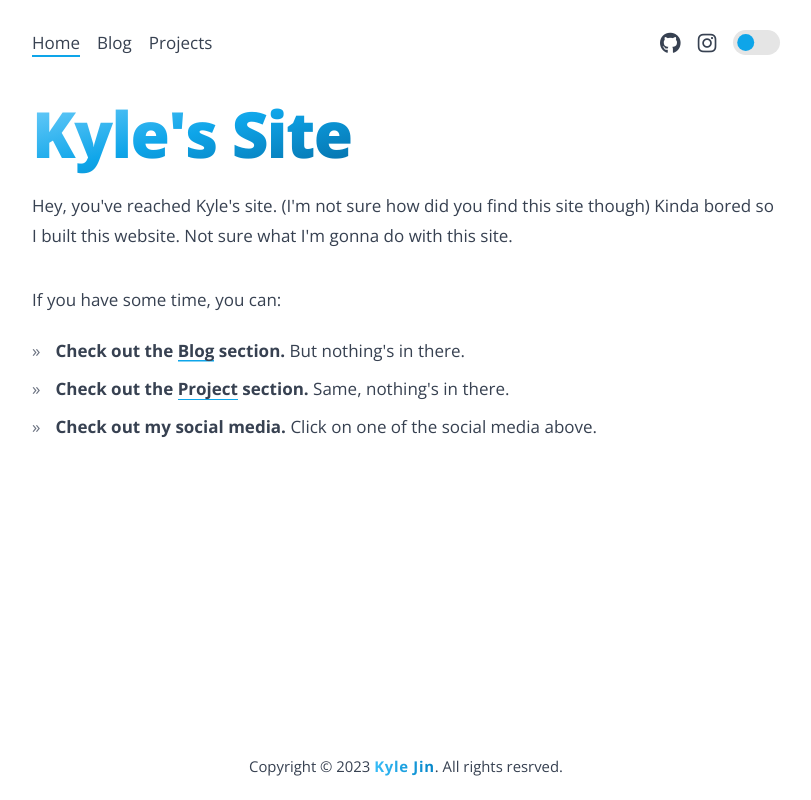
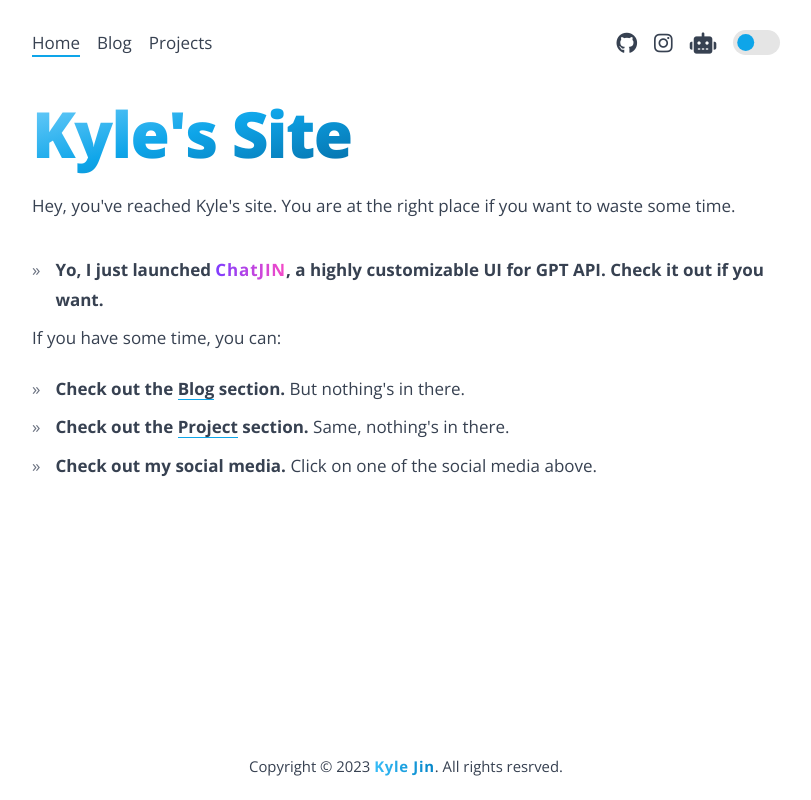
Before and after one commit to KyleJKC/www.kylejin.com, an Astro site: page / in a window 1280 px wide. Shown: the whole page, without its empty margins (234-1045 px from the left). Built offline with nearby package versions, Linux system fonts and the light colour scheme; Astro itself is replaced by a stand-in of ours.

Commit message:
Add ChatJIN Announcement

```diff
--- /dev/null
+++ b/src/components/ChatJin.astro
@@ -0,0 +1,44 @@
+---
+
+---
+
+<div>
+  <ul class="mt-5">
+    <li>
+      <strong
+        >Yo, I just launched
+        <a
+          class="unset gradient-link tracking-wider font-bold bg-clip-text text-transparent bg-gradient-to-r from-[#7e3dff] to-[#f74ac6] hover:after:bg-gradient-to-r hover:after:from-[#7e3dff] hover:after:to-[#f74ac6]"
+          href={"https://chat.kylejin.com"}
+          target="_blank"
+        >
+          ChatJIN</a
+        >, a highly customizable UI for GPT API. Check it out if you want.</strong
+      >
+    </li>
+  </ul>
+
+  <style>
+    .gradient-link {
+      position: relative;
+      box-decoration-break: clone;
+      text-decoration: none;
+    }
+
+    .gradient-link:hover:after {
+      transform: translateZ(0) scale(1);
+    }
+
+    .gradient-link:after {
+      left: 0;
+      right: 0;
+      bottom: -2px;
+      content: "";
+      height: 2px;
+      position: absolute;
+      transform: translateZ(0) scaleX(0);
+      transform-origin: left center;
+      transition: all 0.15s ease-in-out;
+    }
+  </style>
+</div>
--- a/src/components/Header.astro
+++ b/src/components/Header.astro
@@ -39,6 +39,14 @@ import DarkModeToggle from "./DarkModeToggle.astro";
       ></i>
       <span class="fa-sr-only">Instagram</span>
     </a>
+    <!-- Instagram -->
+    <a
+      class="unset text-xl ml-4 hover:text-text-link"
+      href="https://chat.kylejin.com/"
+    >
+      <i class="fa-solid fa-robot" aria-hidden="true" title="ChatJIN"></i>
+      <span class="fa-sr-only">ChatJin</span>
+    </a>
     <!-- Snapchat -->
     <!-- <a
       class="unset text-xl ml-4 hover:text-text-link"
--- a/src/components/Intro.astro
+++ b/src/components/Intro.astro
@@ -30,8 +30,7 @@
       <a href={"https://blogster-bubblegum.netlify.app"} target="_blank">bubblegum</a>.
       This blog is a demo for <strong>sleek</strong> theme.
       Get started with one simple command. -->
-      Hey, you've reached Kyle's site. (I'm not sure how did you find this site though) Kinda bored so I built this website. Not
-      sure what I'm gonna do with this site.
+      Hey, you've reached Kyle's site. You are at the right place if you want to waste some time.
     </p>
     <!-- A code block that I don't need -->
     <!-- <p class="text-center whitespace-nowrap overflow-auto">
--- a/src/pages/index.astro
+++ b/src/pages/index.astro
@@ -5,12 +5,14 @@ import Intro from "../components/Intro.astro";
 import AboutTheTheme from "../components/AboutTheTheme.astro";
 import { SITE_TITLE } from "../config";
 import ThingsYouCanDo from "src/components/ThingsYouCanDo.astro";
+import ChatJin from "src/components/ChatJin.astro";
 ---
 
 <PageLayout>
   <PageMeta title={`${SITE_TITLE}`} slot="meta" />
   <Fragment slot="main">
     <Intro />
+    <ChatJin />
     <ThingsYouCanDo />
   </Fragment>
 </PageLayout>
```
